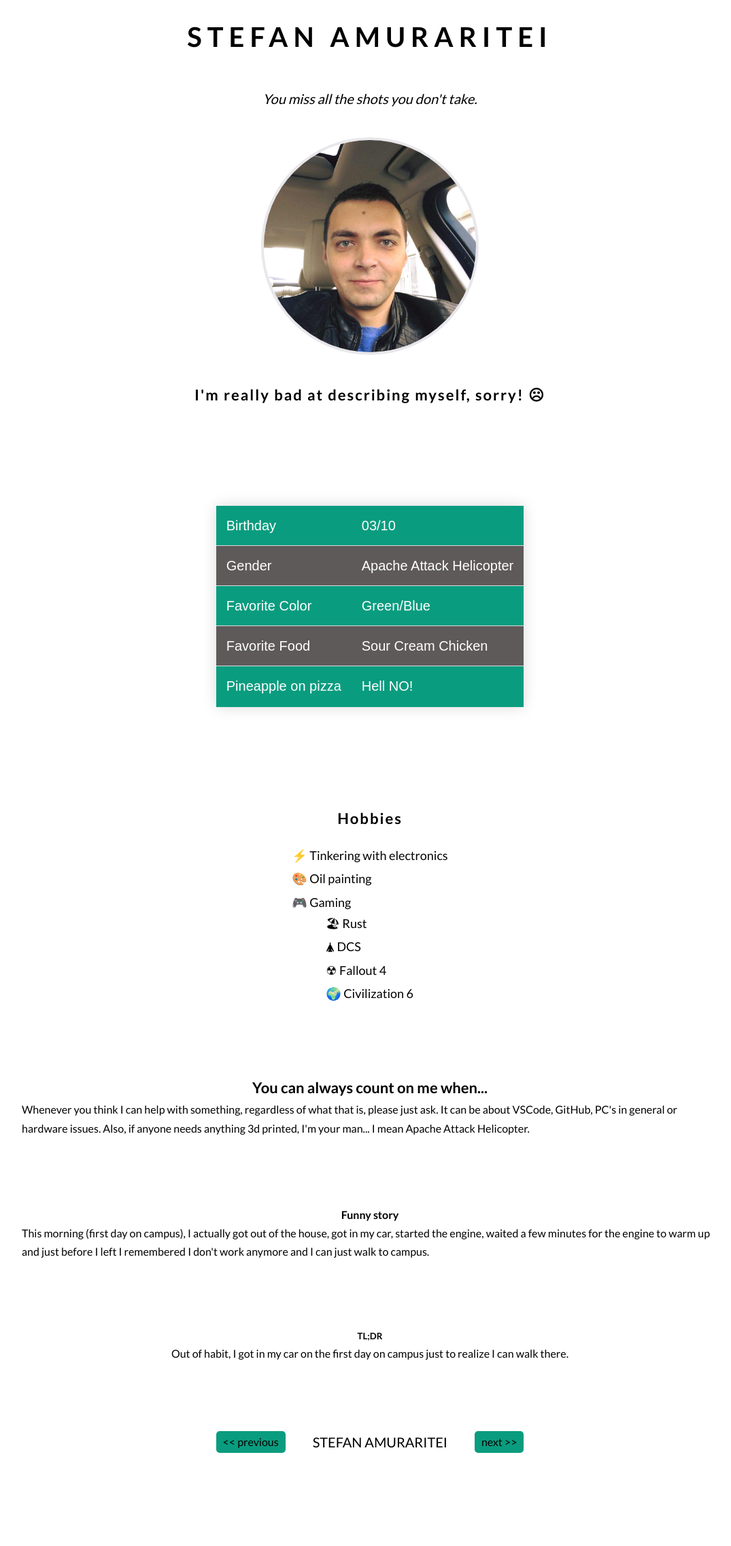
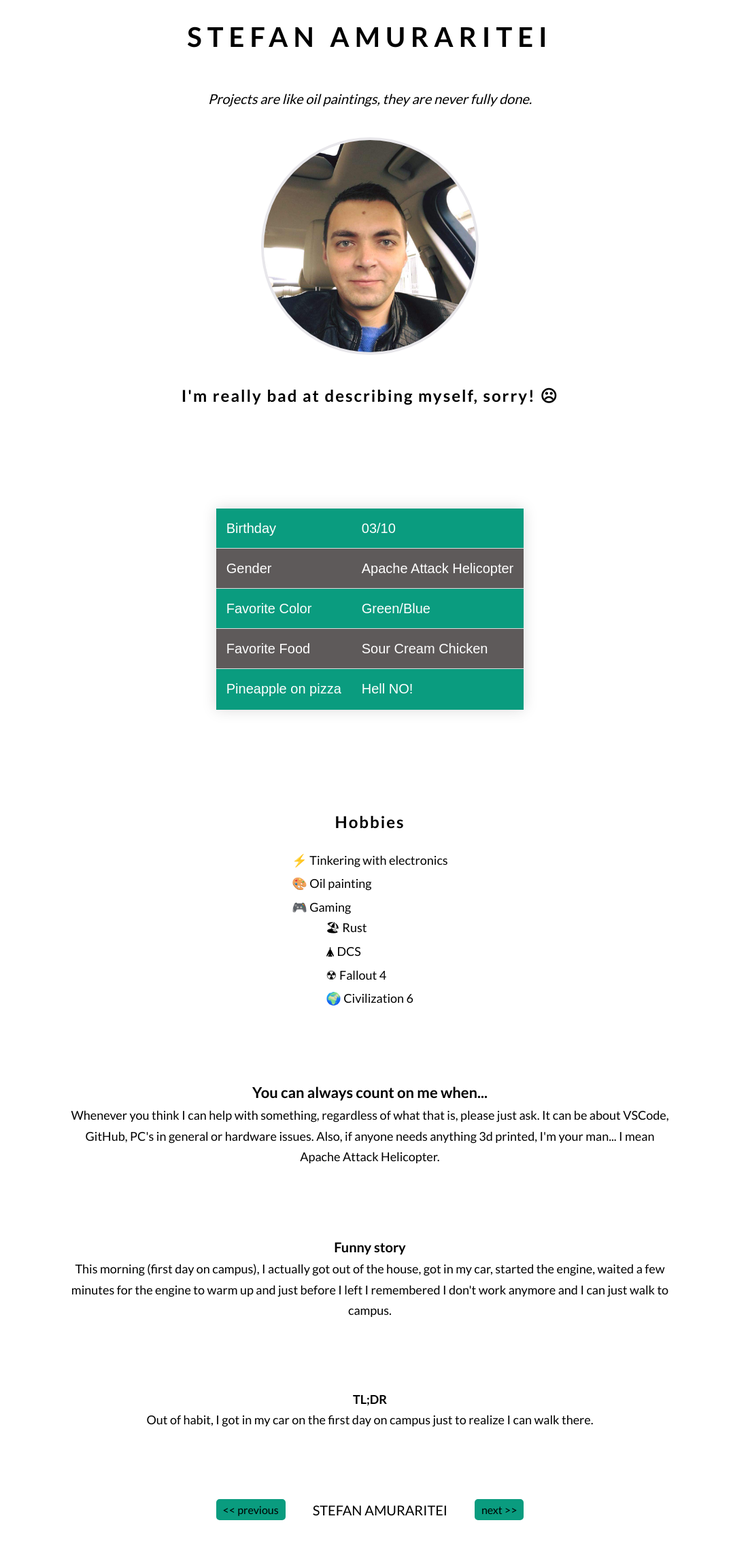
Before and after one commit to StefanAmur/html-introduction, a plain HTML site: page index.html in a window 1280 px wide. Shown: the whole page at 68% size, without its empty margins (96-1171 px from the left). Before the commit the page ends 2188 px from the top, so only its background shows below. Drawn offline with Linux system fonts and the light colour scheme.

Commit message:
Modified some text, added more styling and button animation on hover and active

```diff
--- a/index.html
+++ b/index.html
@@ -16,7 +16,9 @@
     <div class="topHeader">
       <h1 class="header-primary">STEFAN AMURARITEI</h1>
 
-      <p class="quote">You miss all the shots you don't take.</p>
+      <p class="quote">
+        Projects are like oil paintings, they are never fully done.
+      </p>
 
       <img src="img/mugshot.jpg" alt="Face picture" class="facePicture" />
       <h2 class="header-secondary">
--- a/styles.css
+++ b/styles.css
@@ -57,7 +57,7 @@ a:visited {
 }
 
 .header-secondary {
-  font-size: 2.2rem;
+  font-size: 2.4rem;
   margin: 2rem auto;
   letter-spacing: 0.2rem;
 }
@@ -120,6 +120,14 @@ a:visited {
   font-size: 2.2rem;
 }
 
+.header-4 {
+  font-size: 2rem;
+}
+
+.header-5 {
+  font-size: 1.8rem;
+}
+
 .hobbiesList {
   list-style: none;
 }
@@ -149,7 +157,9 @@ a:visited {
 }
 
 .normalText {
-  max-width: 80vw;
+  text-align: center;
+  font-size: 1.8rem;
+  max-width: 70vw;
 }
 
 .navContainer {
@@ -169,6 +179,17 @@ a:visited {
   padding: 0px 0.8rem;
 }
 
+.link:hover {
+  transform: translateY(-0.5rem) scale(1.04);
+  transition: all 0.2s;
+  box-shadow: 0 0.9rem 1.4rem rgb(0 0 0 / 20%);
+}
+
+.link:active {
+  transform: translateY(0px) scale(1);
+  box-shadow: none;
+}
+
 .nameText {
   font-size: 2rem;
   margin: auto 4rem;
```
